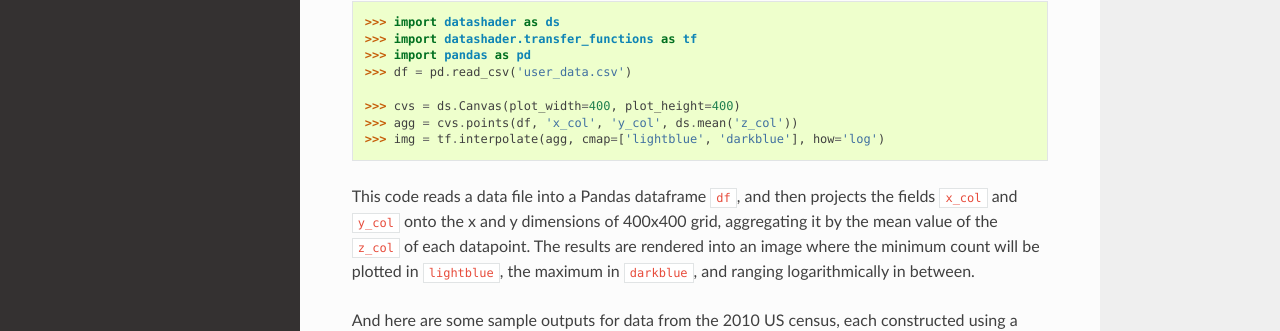
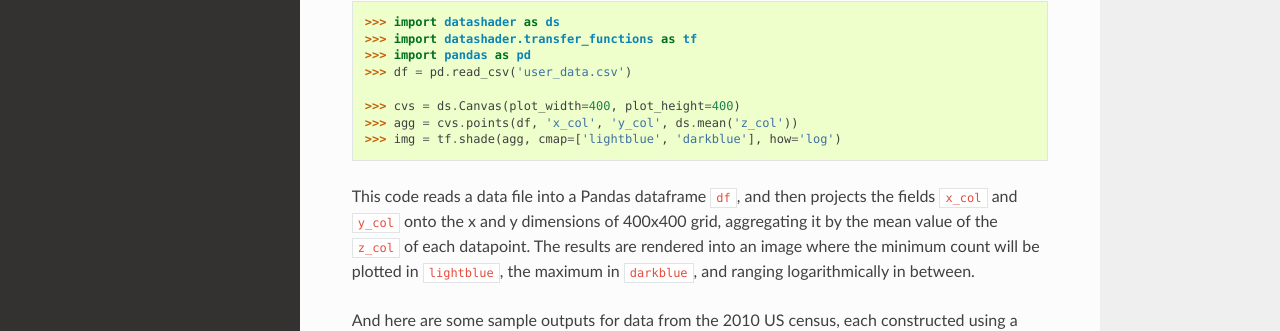
Before and after one commit to holoviz/datashader, a Sphinx documentation site: the page built from docs/source/index.rst, in a window 1280 px wide and 900 px high. Shown: the part 399-730 px from the top of the window. Built offline with Sphinx 7.4.7 and the Read the Docs theme 2.0.0, drawn with Linux system fonts in a browser that asks for light colours.

Commit message:
Replace deprecated example

```diff
--- a/docs/source/index.rst
+++ b/docs/source/index.rst
@@ -25,7 +25,7 @@ To make it concrete, here's an example of what datashader code looks like:
 
     >>> cvs = ds.Canvas(plot_width=400, plot_height=400)
     >>> agg = cvs.points(df, 'x_col', 'y_col', ds.mean('z_col'))
-    >>> img = tf.interpolate(agg, cmap=['lightblue', 'darkblue'], how='log')
+    >>> img = tf.shade(agg, cmap=['lightblue', 'darkblue'], how='log')
 
 This code reads a data file into a Pandas dataframe ``df``, and then
 projects the fields ``x_col`` and ``y_col`` onto the x and y dimensions of
```
